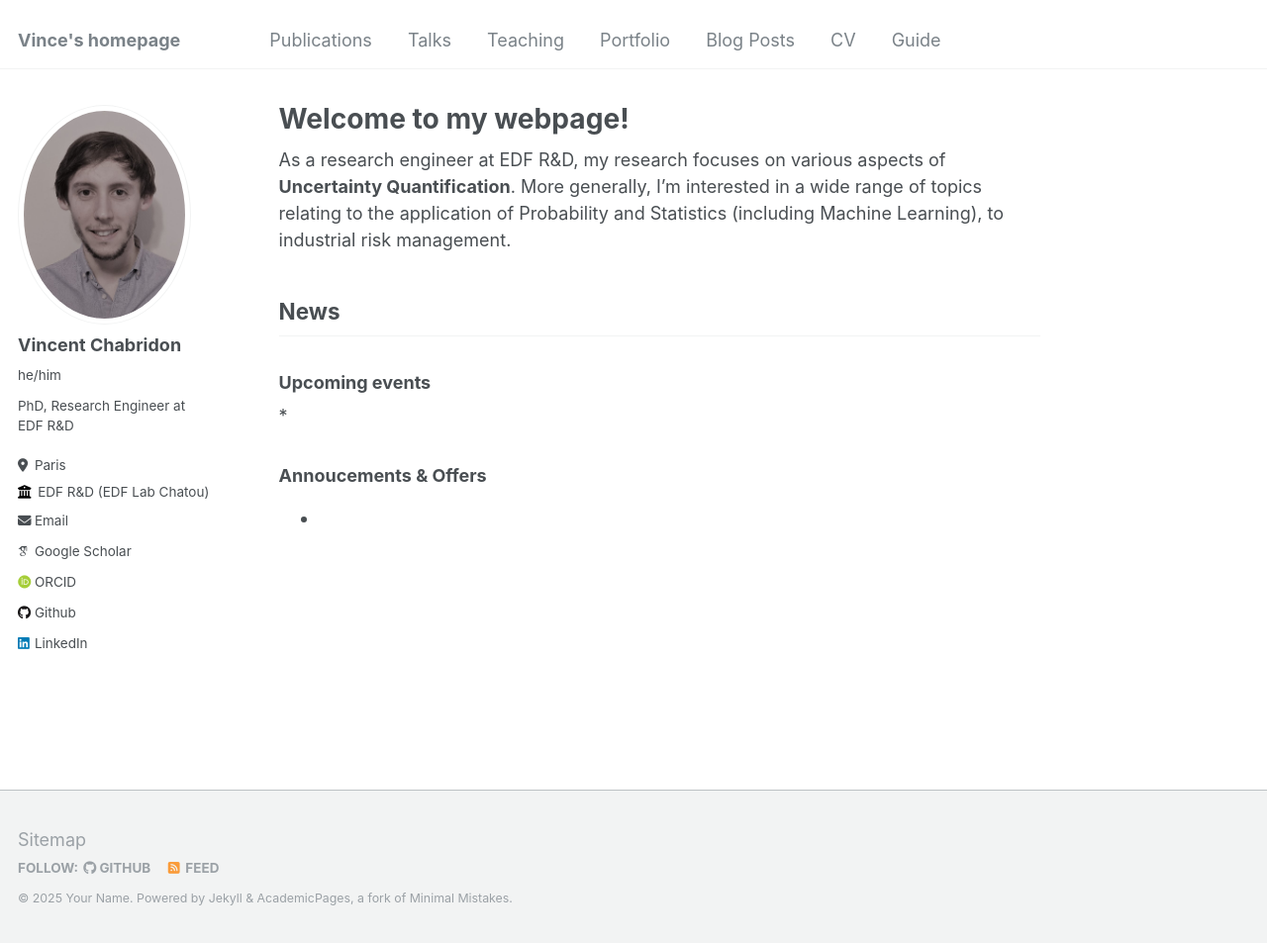
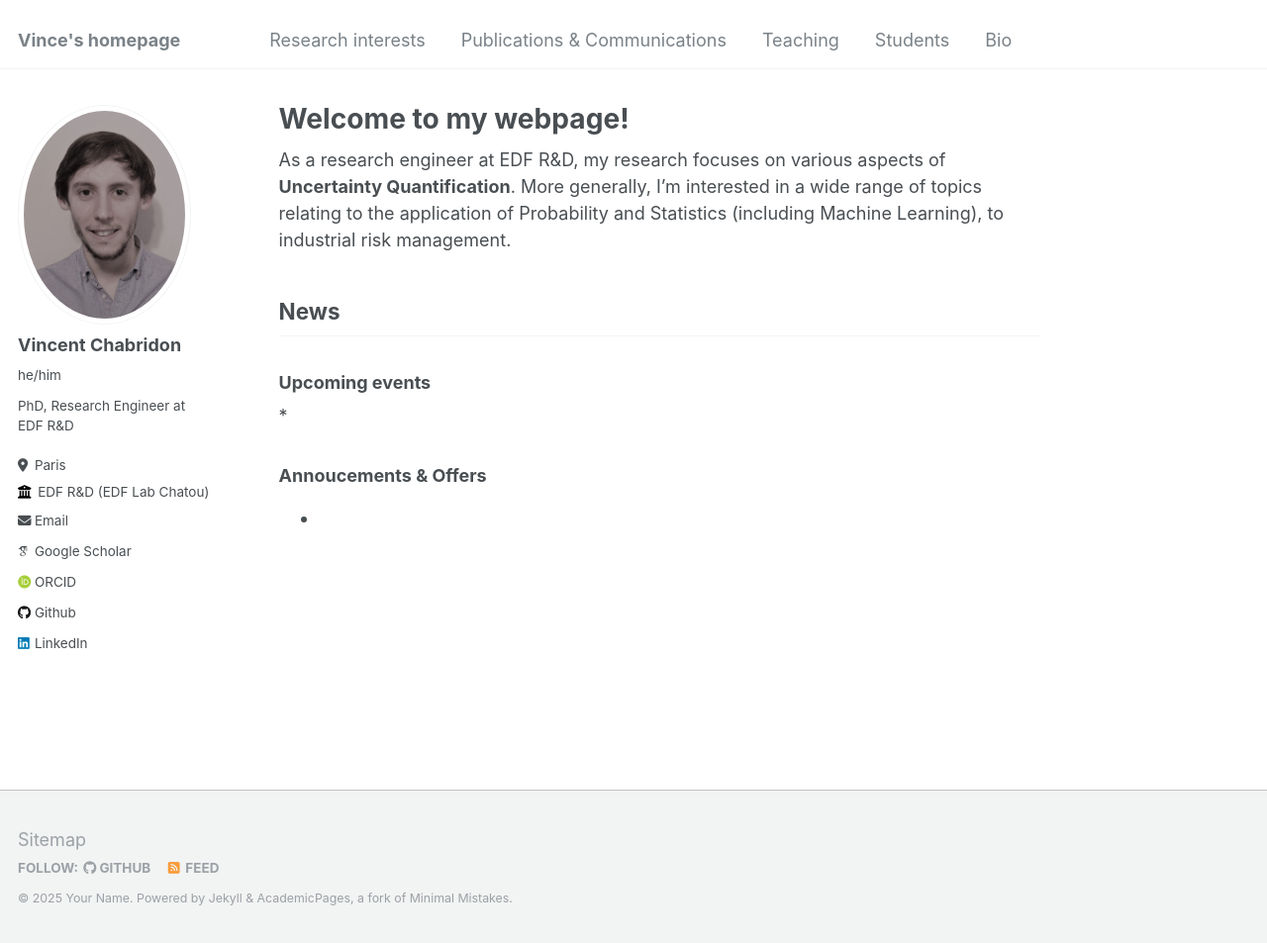
Before and after one commit to vchabri/vchabri.github.io, a Jekyll site: the page built from _pages/about.md, in a window 1280 px wide and 953 px high. Shown: the whole window at 99% size. Built offline with Jekyll 4.4.1, drawn with Linux system fonts in a browser that asks for light colours; some web fonts are replaced.

Commit message:
Update navigation.yml

```diff
--- a/_data/navigation.yml
+++ b/_data/navigation.yml
@@ -1,22 +1,28 @@
 # main links links
 main:
-  - title: "Publications"
+  - title: "Research interests"
+    url: /research/
+
+  - title: "Publications & Communications"
     url: /publications/
 
-  - title: "Talks"
-    url: /talks/
+#  - title: "Talks"
+#    url: /talks/
 
   - title: "Teaching"
     url: /teaching/
 
-  - title: "Portfolio"
-    url: /portfolio/
+  - title: "Students"
+    url: /students/
 
-  - title: "Blog Posts"
-    url: /year-archive/
-
-  - title: "CV"
+  - title: "Bio"
     url: /cv/
 
-  - title: "Guide"
-    url: /markdown/
+#  - title: "Portfolio"
+#    url: /portfolio/
+
+#  - title: "Blog Posts"
+#    url: /year-archive/
+
+#  - title: "Guide"
+#    url: /markdown/
```
